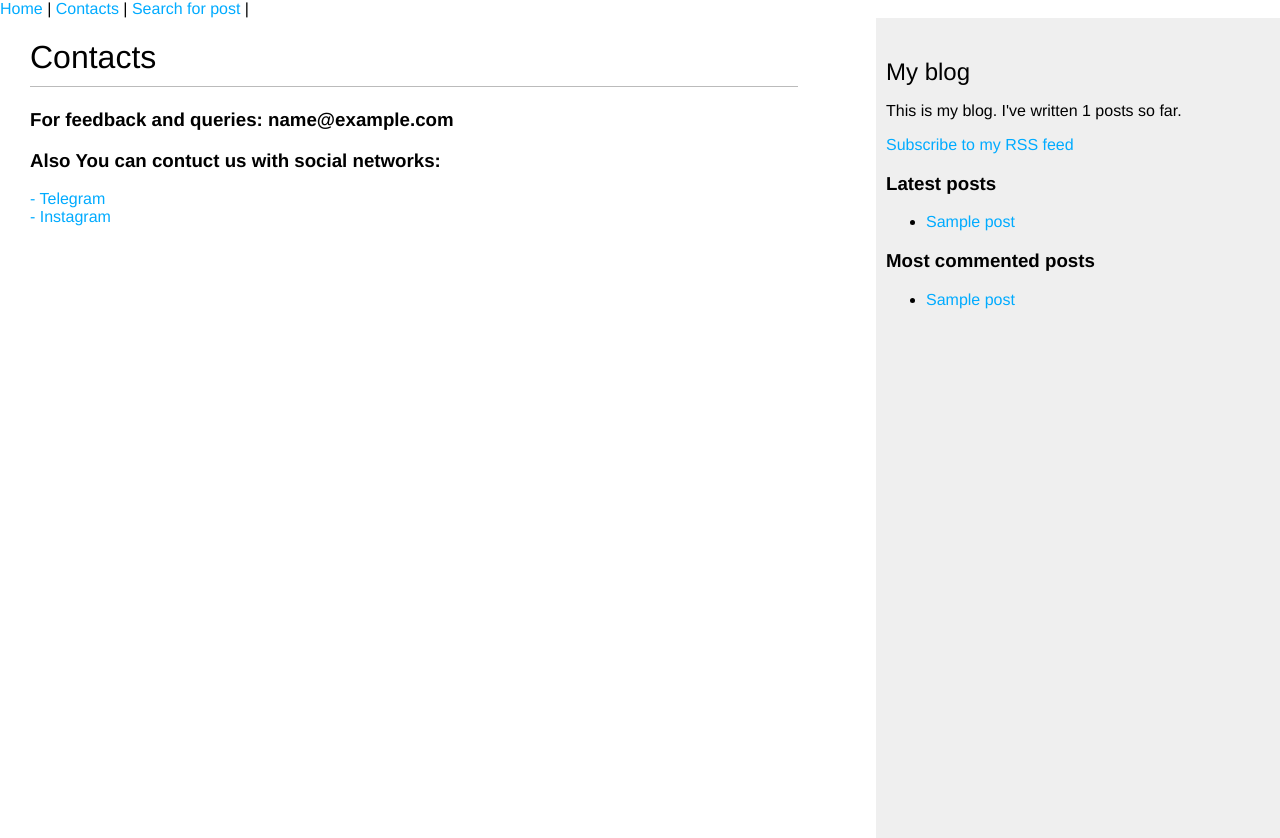
After one commit to HasanovAli/django_blog, a Django app: template blog/templates/blog/contacts.html in a window 1280 px wide. The commit adds this page. Run offline with Django 3.2, Linux system fonts and the light colour scheme; the template is opened without the code that fills it: most values are stand-ins (such as "Sample title", 1, 10 or a date in 2020).

Commit message:
-update requirements -add page with contacts -minor refactoring -add simple menu bar with tab 'home', 'contacts', 'search'

```diff
--- a/blog/templates/blog/base.html
+++ b/blog/templates/blog/base.html
@@ -7,6 +7,11 @@
     <link href="{% static 'css/blog.css' %}" rel="stylesheet">
 </head>
 <body>
+    <div>
+        <a class="active" href="{% url 'blog:post_list' %}">Home</a> |
+        <a href="{% url 'blog:contacts' %}">Contacts</a> |
+        <a href="{% url 'blog:post_search' %}">Search for post</a> |
+    </div>
     <div id="content">
         {% block content %}{% endblock %}
     </div>
--- /dev/null
+++ b/blog/templates/blog/contacts.html
@@ -0,0 +1,12 @@
+{% extends "blog/base.html" %}
+
+{% block title %}Contacts{% endblock %}
+
+{% block content %}
+    <h1>Contacts</h1>
+    <h3>For feedback and queries: {{ email }}</h3>
+    <h3>Also You can contuct us with social networks:</h3>
+    <a href="{{ telegram }}">- Telegram</a>
+    <br>
+    <a href="{{ inst }}"> - Instagram</a>
+{% endblock %}
--- a/blog/urls.py
+++ b/blog/urls.py
@@ -11,6 +11,7 @@
     # path('', views.PostListView.as_view(), name='post_list'),
     path('<int:year>/<int:month>/<int:day>/<slug:post>/', views.post_detail, name='post_detail'),
     path('<int:post_id>/share/', views.post_share, name='post_share'),
-    path('feed', LatestPostsFeed(), name='post_feed'),
-    path('search/', views.post_search, name='post_search')
+    path('feed/', LatestPostsFeed(), name='post_feed'),
+    path('search/', views.post_search, name='post_search'),
+    path('contacts/', views.get_contacts, name='contacts'),
 ]
--- a/requirements.txt
+++ b/requirements.txt
@@ -2,3 +2,4 @@
 django_taggit
 Markdown
 psycopg2-binary
+python==3.7.5
```
Also changed, not shown: blog/views.py (+17 -9 lines).
